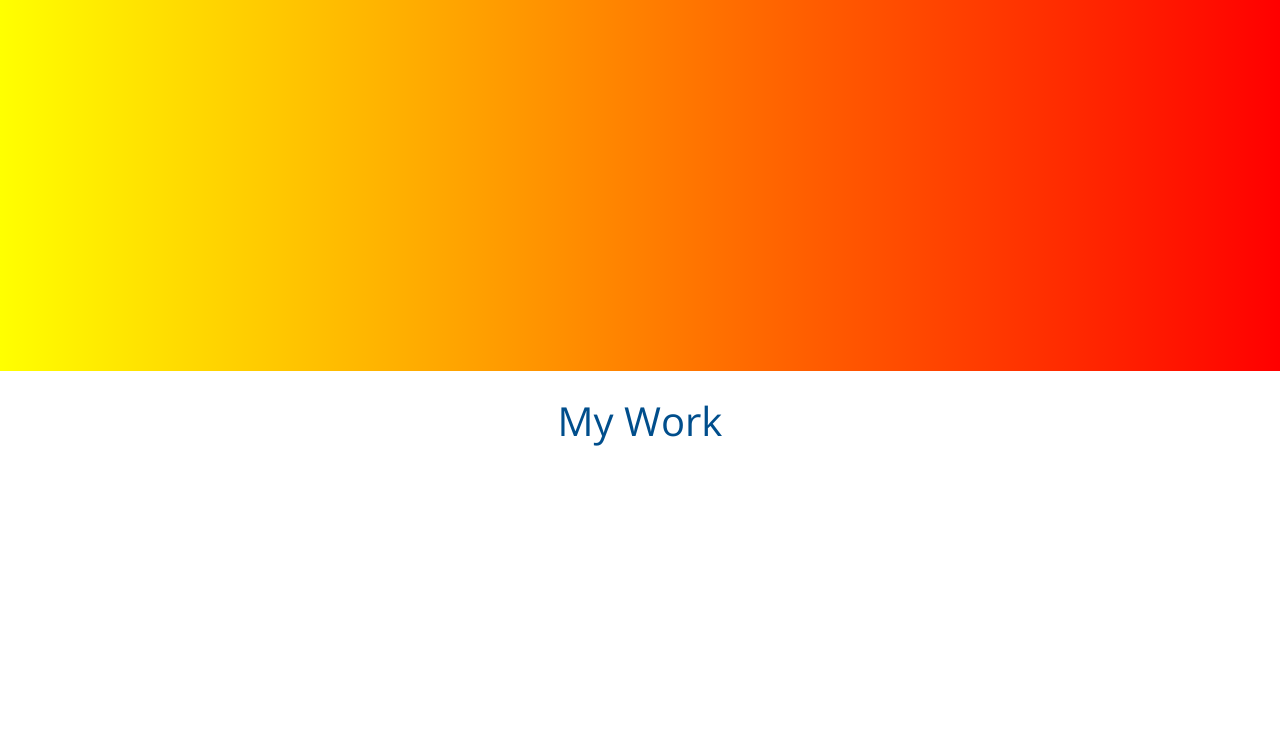
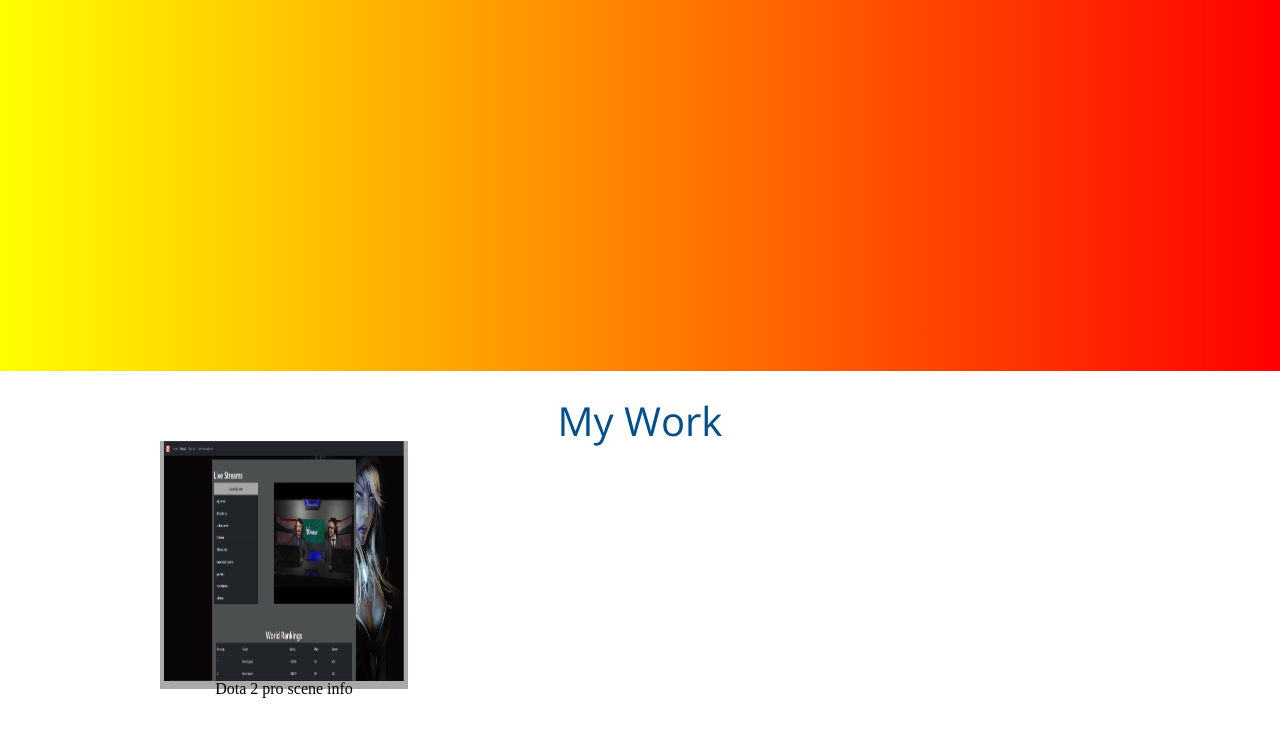
Before and after one commit to Nick12322/portfolio-fcc, a plain HTML site: page index.html in a window 1280 px wide. Shown: the part 429-1166 px from the top of the page. Drawn offline with nearby package versions, Linux system fonts and the light colour scheme.

Commit message:
working on project section

```diff
--- a/index.html
+++ b/index.html
@@ -24,6 +24,12 @@
     </div>
     <div id="projects">
         <h1 id="projectsHeader">My Work</h1>
+        <div id="projectTiles">
+            <div id="firstTile">
+                <img src="assets/images/dota2 picture.PNG" id="dota2pic">
+                <p>Dota 2 pro scene info</p>
+            </div>
+        </div>
     </div>
 
 
--- a/style.css
+++ b/style.css
@@ -92,3 +92,22 @@ table {
     color: black;
     height: 30px;
 }
+
+#dota2pic {
+    display:block;
+    width: 30vh;
+    height: 30vh;
+    margin: auto;
+}
+
+#projectTiles {
+    padding-left: 20vh;
+    padding-right: 20vh;
+}
+
+#firstTile {
+    width: 31vh;
+    height: 31vh;
+    background-color: darkgray;
+    text-align: center;
+}
```
Also changed, not shown: assets/images/dota2 picture.PNG (added).
